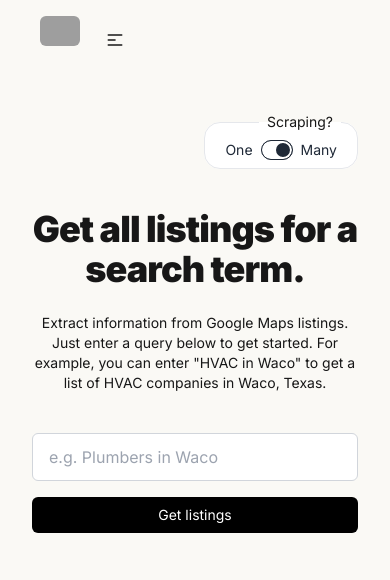
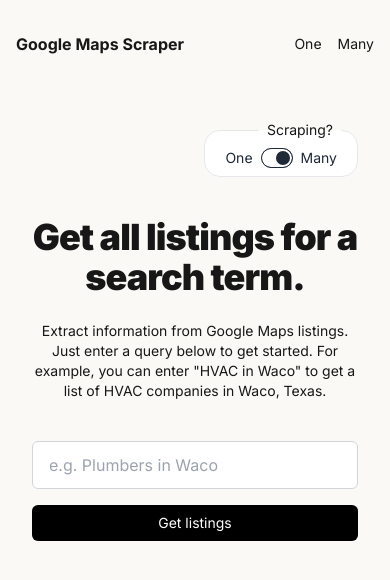
Before and after one commit to CoreyMcCoy/google-maps-scraper, a Next.js app: page / in a window 390 px wide. Shown: the top 580 px of the page. Built offline with nearby package versions, Linux system fonts and the light colour scheme; grey boxes are pictures that could not be loaded.

Commit message:
chore: fix hydration issue in Header.jsx

```diff
--- a/components/Header.jsx
+++ b/components/Header.jsx
@@ -1,48 +1,11 @@
 import Link from 'next/link';
-import Image from 'next/image';
 
 export default function Header() {
   return (
-    <header className="navbar py-4">
-      <nav className="container flex items-center justify-between">
-        {/* Mobile view */}
-        <div className="navbar-start flex">
-          <Link href="/" className="font-semibold">
-            <div className="hidden md:flex">
-              <h3 className="text-lg font-bold">Google Maps Scraper</h3>
-            </div>
-            <div className="md:hidden">
-              <Image
-                src="/saas-app-icon.png"
-                alt="Google Maps Scraper Logo"
-                width={40}
-                height={40}
-                priority
-                className="rounded-md"
-              />
-            </div>
-          </Link>
-          <div className="dropdown ml-2">
-            <div tabIndex={0} role="button" className="btn btn-ghost md:hidden">
-              <svg
-                xmlns="http://www.w3.org/2000/svg"
-                className="h-5 w-5"
-                fill="none"
-                viewBox="0 0 24 24"
-                stroke="currentColor"
-              >
-                <path
-                  strokeLinecap="round"
-                  strokeLinejoin="round"
-                  strokeWidth="2"
-                  d="M4 6h16M4 12h8m-8 6h16"
-                />
-              </svg>
-            </div>
-            <ul
-              tabIndex={0}
-              className="menu menu-sm dropdown-content font-medium mt-3 z-[1] px-2 py-3 shadow-lg border rounded-box w-52"
-            >
+    <header className="max-w-7xl mx-auto py-8 px-4">
+      <nav className="flex items-center justify-between">
+        <h3 className="md:text-lg font-bold">Google Maps Scraper</h3>
+        <ul className="flex space-x-4 text-sm">
           <li>
             <Link href="/audit-result">One</Link>
           </li>
@@ -50,22 +13,6 @@
             <Link href="/scraped-results">Many</Link>
           </li>
         </ul>
-          </div>
-          {/* End mobile view */}
-        </div>
-
-        {/* Desktop view */}
-        <div className="navbar-end hidden md:flex">
-          <ul className="menu menu-horizontal space-x-2">
-            <li>
-              <Link href="/audit-result">One</Link>
-            </li>
-            <li>
-              <Link href="/scraped-results">Many</Link>
-            </li>
-          </ul>
-        </div>
-        {/* End desktop view */}
       </nav>
     </header>
   );
```
Lines whose indentation alone changed are shown as unchanged.
